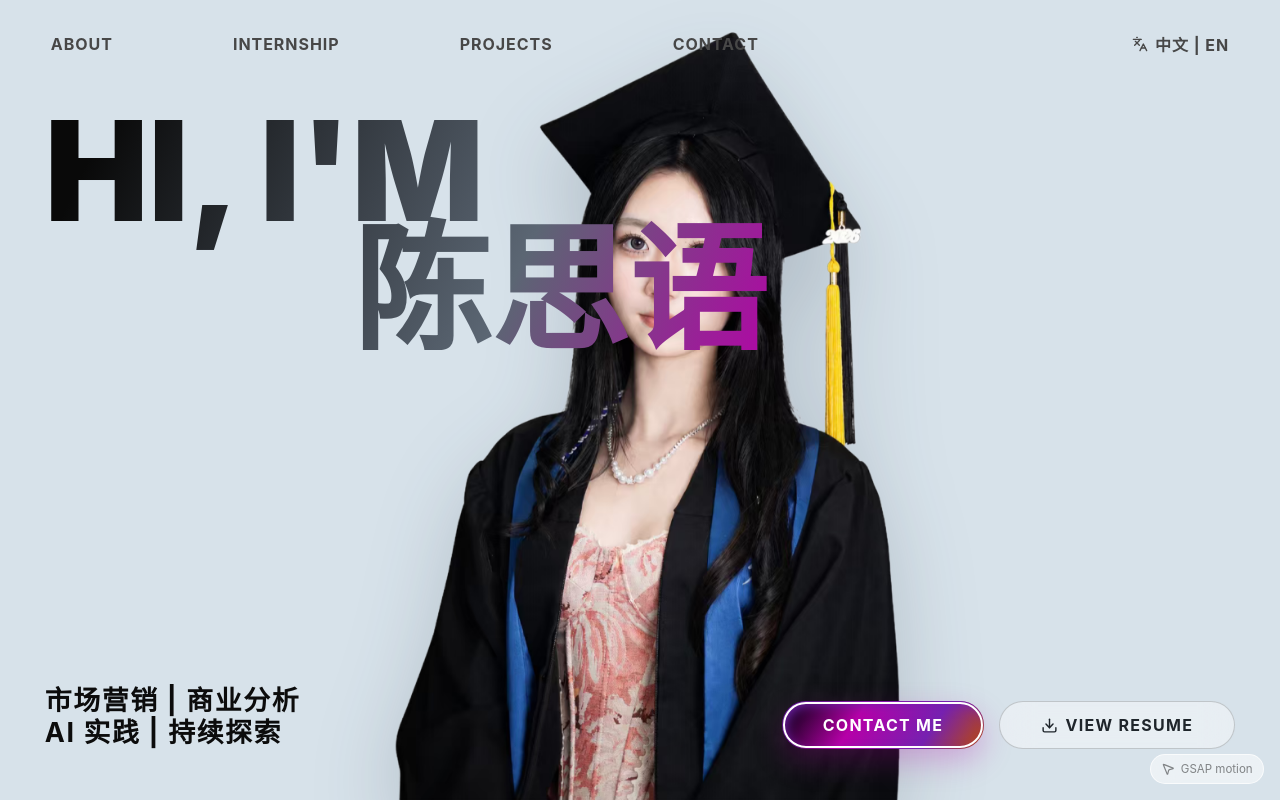
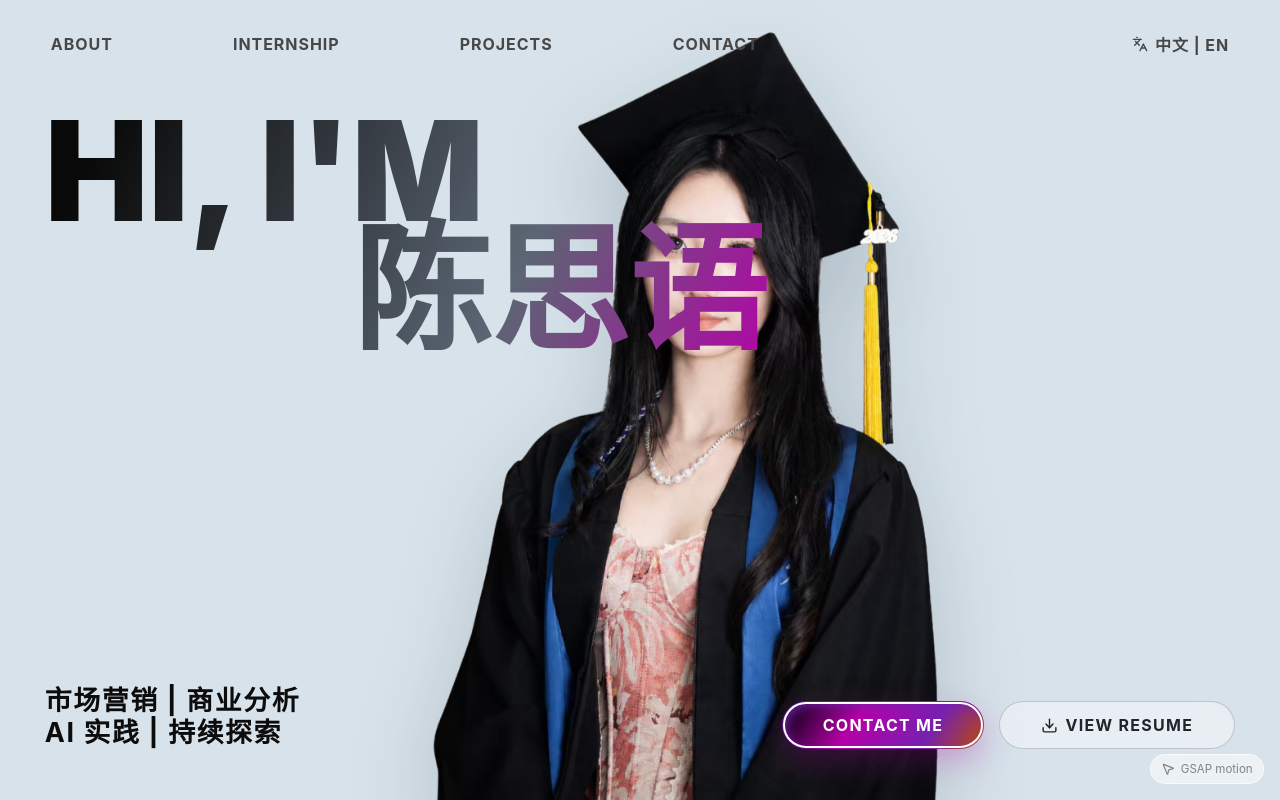
Before and after one commit to Ch-siyu/siyu-portfolio, a React (Vite) app: page / in a window 1280 px wide. Shown: the top 800 px of the page. Built offline with nearby package versions, Linux system fonts and the light colour scheme.

Commit message:
Shift hero portrait right

```diff
--- a/src/index.css
+++ b/src/index.css
@@ -141,7 +141,7 @@ img {
 
 .hero-portrait {
   position: absolute;
-  left: 50%;
+  left: 53%;
   top: 50%;
   z-index: 10;
   width: 280px;
```
Also changed, not shown: 4 other files (tests, documents, lock files or other folders).
